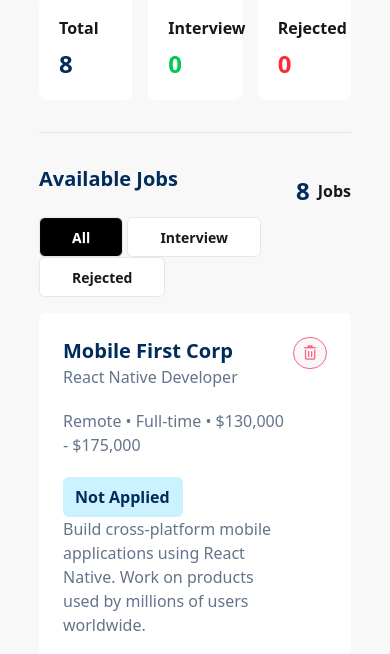
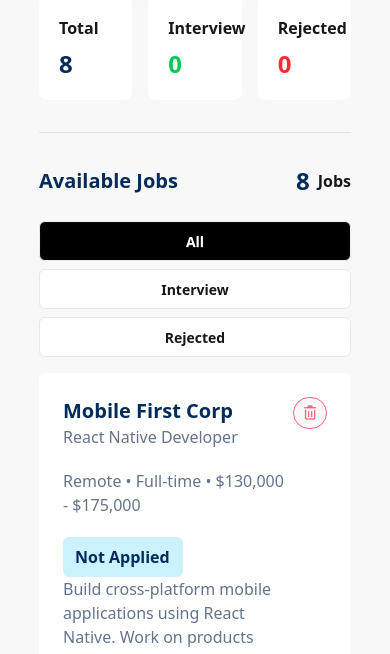
Before and after one commit to anikh174/A-04-JOBTRACKER, a plain HTML site: page index.html in a window 390 px wide. Shown: the part 152-806 px from the top of the page. Drawn offline with nearby package versions, Linux system fonts and the light colour scheme.

Commit message:
added responsive

```diff
--- a/index.html
+++ b/index.html
@@ -55,9 +55,9 @@
 
     <!-- main parent div -->
     <main class="w-[80%] mx-auto">
-      <div class="flex justify-between">
+      <div class="flex justify-between items-center text-center">
         <h3 class="text-xl mb-6 font-bold text-[#002C5C]">Available Jobs</h3>
-        <div class="flex gap-2 items-center">
+        <div class="flex gap-2 items-center mb-6">
           <div class="flex gap-2 items-center">
             <p id="interviewJob" class="hidden font-bold text-[#002C5C] text-2xl">0</p>
             <p id="rejectJob" class="hidden font-bold text-[#002C5C] text-2xl">0</p>
@@ -68,7 +68,7 @@
           <p class="font-bold">Jobs</p>
         </div>
       </div>
-      <div class="pb-4">
+      <div class="pb-4 gap-2 flex flex-col sm:flex-row sm:gap-3">
         <button
           onclick="toggleStyle('all-filter-btn')"
           class="bg-black text-white px-8 py-2 rounded-md btn"
```
